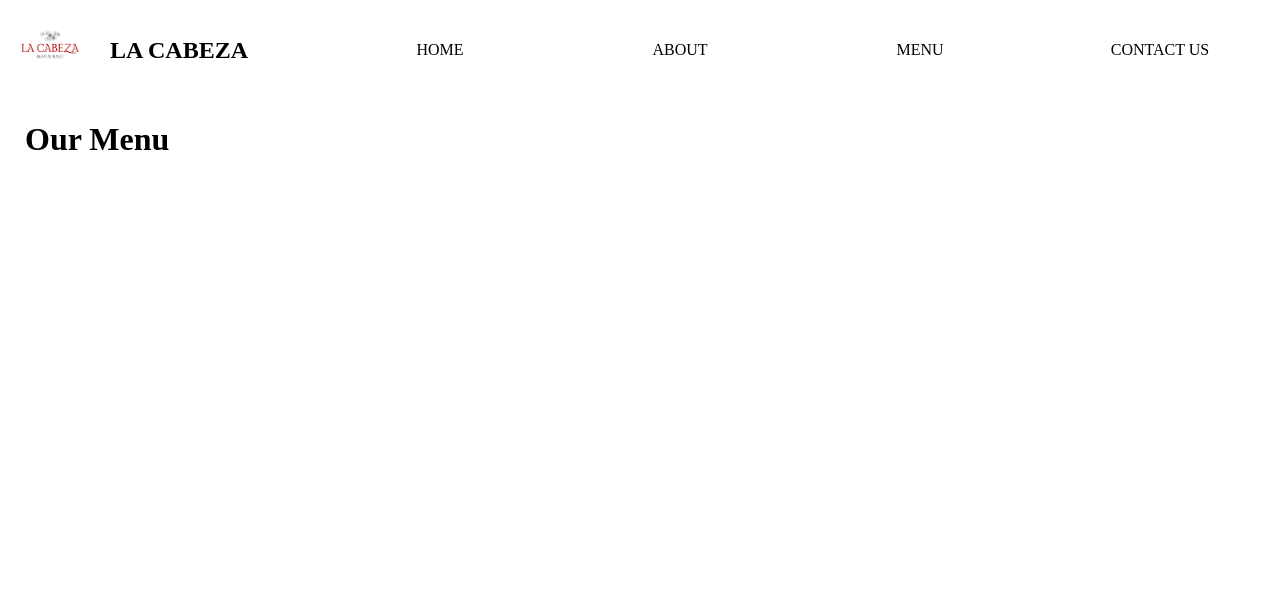
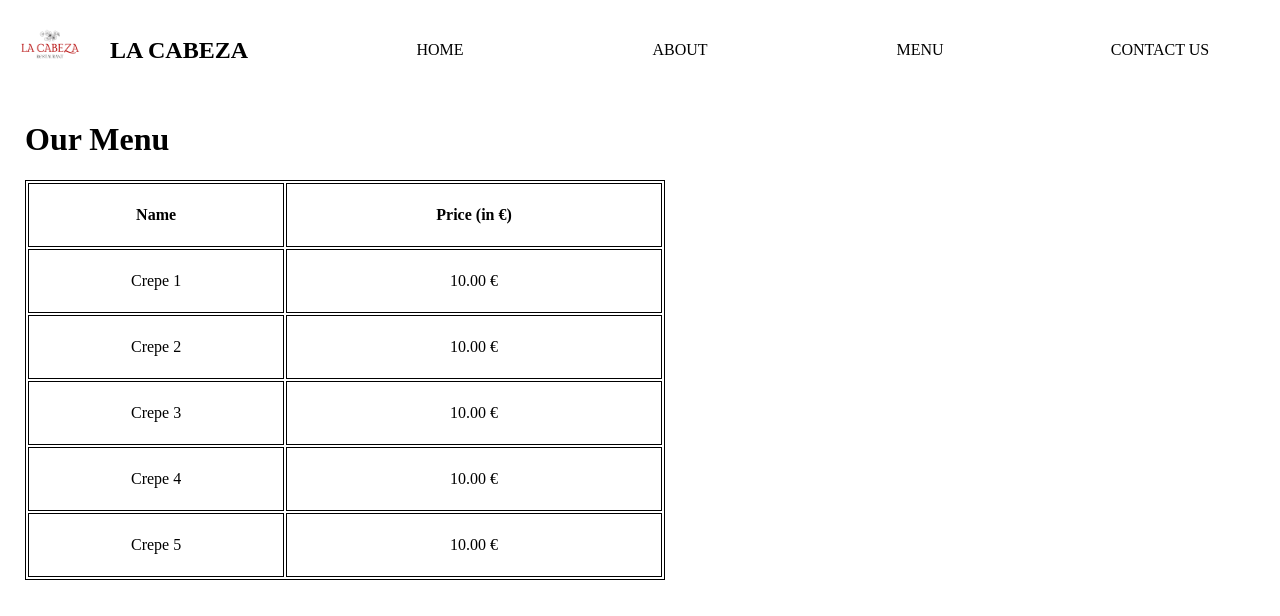
Before and after one commit to phoenixwright-creator/restaurant-page, a website built with webpack: page src/default.html in a window 1280 px wide. Both pictures are taken after a click on the link "MENU". Built offline with nearby package versions, Linux system fonts and the light colour scheme.

Commit message:
added the menu page
created a table for the menu with prices for different creps

```diff
--- a/src/menu.js
+++ b/src/menu.js
@@ -52,5 +52,29 @@ export default function menu(){
     menuTitle.innerHTML = 'Our Menu';
     main.appendChild(menuTitle);
 
+    const menuTable = document.createElement('table');
+    menuTable.id = 'crep-table';
+    main.appendChild(menuTable);
+    const defautRow = document.createElement('tr');
+    defautRow.id = 'default-row';
+    const defaultName = document.createElement('td');
+    defaultName.innerHTML = 'Name';
+    const defaultPrice = document.createElement('td');
+    defaultPrice.innerHTML = 'Price (in €)';
+    defautRow.appendChild(defaultName);
+    defautRow.appendChild(defaultPrice);
+    menuTable.appendChild(defautRow);
+
+    for(let i=0; i<5; i++){
+        const tableRow = document.createElement('tr');
+        const crepName = document.createElement('td');
+        crepName.innerHTML = 'Crepe ' + (i+1);
+        tableRow.appendChild(crepName);
+        const crepPrice = document.createElement('td');
+        crepPrice.innerHTML = '10.00 €';
+        tableRow.appendChild(crepPrice);
+        menuTable.appendChild(tableRow);
+    }
+
     return main;
 }
--- a/src/style.css
+++ b/src/style.css
@@ -109,3 +109,25 @@ body {
 #submit-message {
     grid-column: 2/3;
 }
+
+#menu-title {
+    grid-column: 1/3;
+}
+
+#crep-table {
+    border: 1px solid black;
+    grid-column: 1/3;
+    margin-left: 25px;
+    margin-right: 25px;
+    height: 50vh;
+    width: 50vw;
+}
+
+#default-row {
+    font-weight: bold;
+}
+
+#crep-table tr td {
+    border: 1px solid black;
+    text-align: center;
+}
```
Also changed, not shown: dist/index.restaurant.js.
